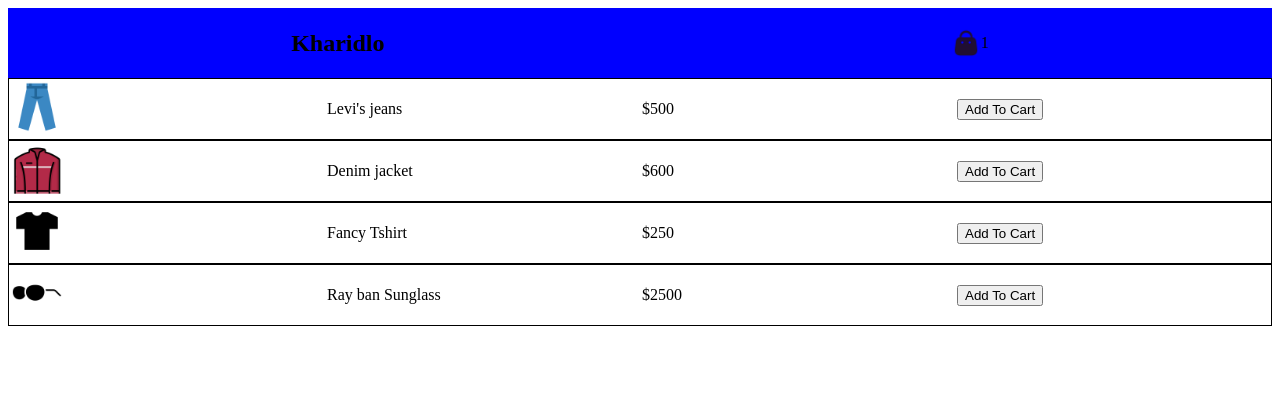
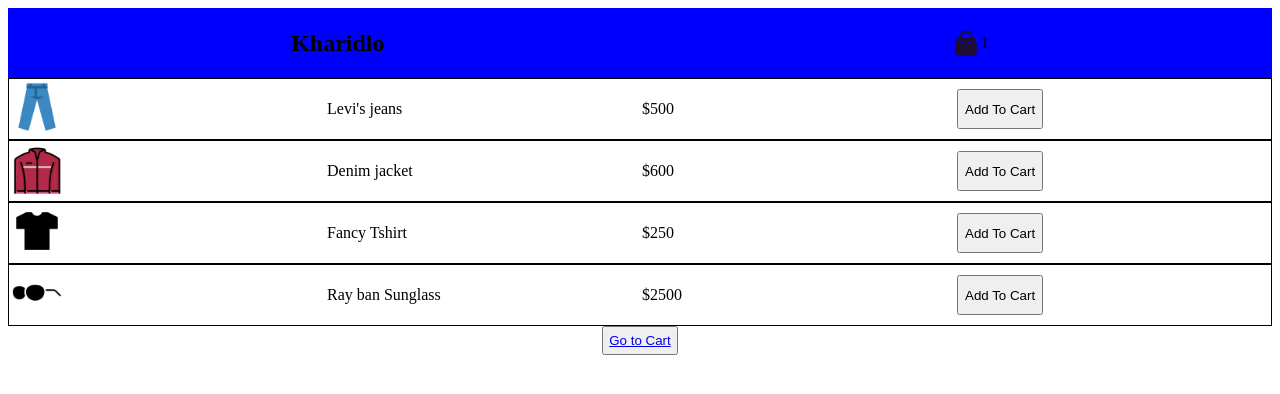
Before and after one commit to 2devyank/Redux-toolkit, a React (Vite) app: page / in a window 1280 px wide. Shown: the top 394 px of the page. Built offline with nearby package versions, Linux system fonts and the light colour scheme.

Commit message:
cart page

```diff
--- a/src/App.css
+++ b/src/App.css
@@ -15,11 +15,22 @@
   border: 1px solid black;
 }
 
-.
+
 .buts{
   height: 40px;
 }
 table, th, td {
  width: 25%;
+
   /* border: 1px solid; */
 }
+.tact{
+  display: flex;
+ justify-content: center;
+ align-items: center;
+ text-decoration: none;
+ font-style: none;
+}
+.tact button{
+  padding:5px 5px ;
+}
--- a/src/App.jsx
+++ b/src/App.jsx
@@ -12,7 +12,7 @@ function App() {
   <Navd/>
   <Routes>
     <Route path="/" element={<Home/>} exact/>
-    <Route path="/Bag" element={<Bag/>} exact/>
+    <Route path="/bag" element={<Bag/>} exact/>
   </Routes>
   </BrowserRouter>
   )
--- /dev/null
+++ b/src/components/Cart.jsx
@@ -0,0 +1,36 @@
+import React from 'react'
+
+const Cart = ({ title, img, price, id }) => {
+  return (
+    <table className="item">
+      {/* <div className='rox'> */}
+      <tr>
+        <td>
+          <img src={img} style={{ height: "50px", width: "50px" }} alt="" />
+        </td>
+
+        <td>
+
+          <p>{title}</p>
+        </td>
+        {/* </div> */}
+
+        <td>
+          <p className='price'>{price}</p>
+        </td>
+        <td>
+
+         <button>Remove Item</button>
+        </td>
+        <td>
+
+         <button>+</button>
+         1
+         <button>-</button>
+        </td>
+      </tr>
+    </table>
+  )
+}
+
+export default Cart
--- a/src/pages/Bag.jsx
+++ b/src/pages/Bag.jsx
@@ -1,8 +1,18 @@
 import React from 'react'
+import { useSelector } from 'react-redux'
+import Cart from '../components/Cart';
 
 const Bag = () => {
+  const {totalcart} =useSelector((state)=>state.bag);
   return (
-    <div>Bag</div>
+    <div>
+      {
+        totalcart[0].map((item)=>{
+          return <Cart key={item.id} {...item}/>
+        })
+      }
+
+    </div>
   )
 }
 
--- a/src/pages/Home.jsx
+++ b/src/pages/Home.jsx
@@ -1,5 +1,6 @@
 import React from 'react'
 import { useSelector } from 'react-redux'
+import { Link } from 'react-router-dom';
 import Item from '../components/Item';
 
 const Home = () => {
@@ -21,6 +22,13 @@ const Home = () => {
       }
 
       </div>
+      <div className='tact'>
+
+      <button ><Link to="/bag">
+      Go to Cart
+      </Link>
+      </button>
+      </div>
     </div>
   )
 }
```
